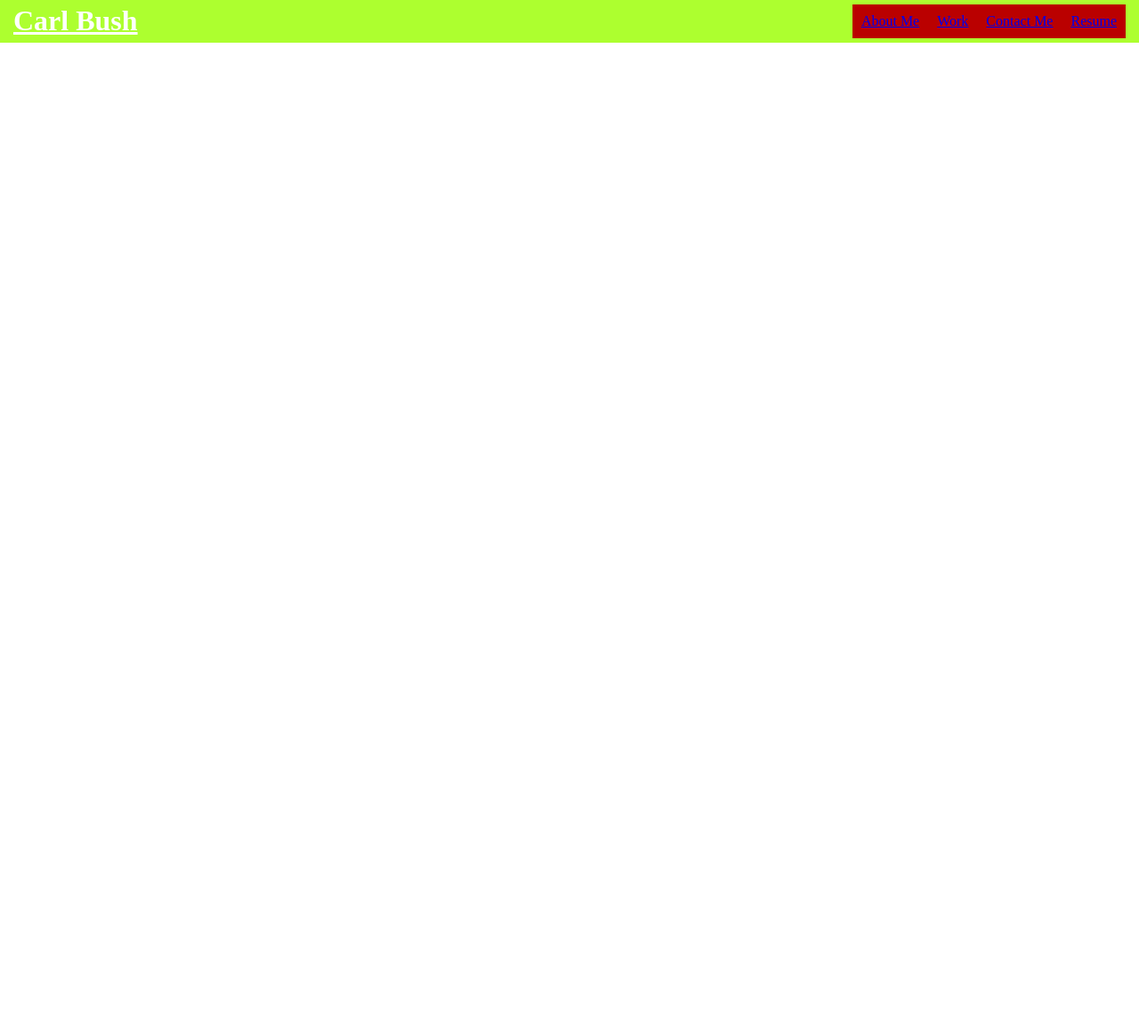
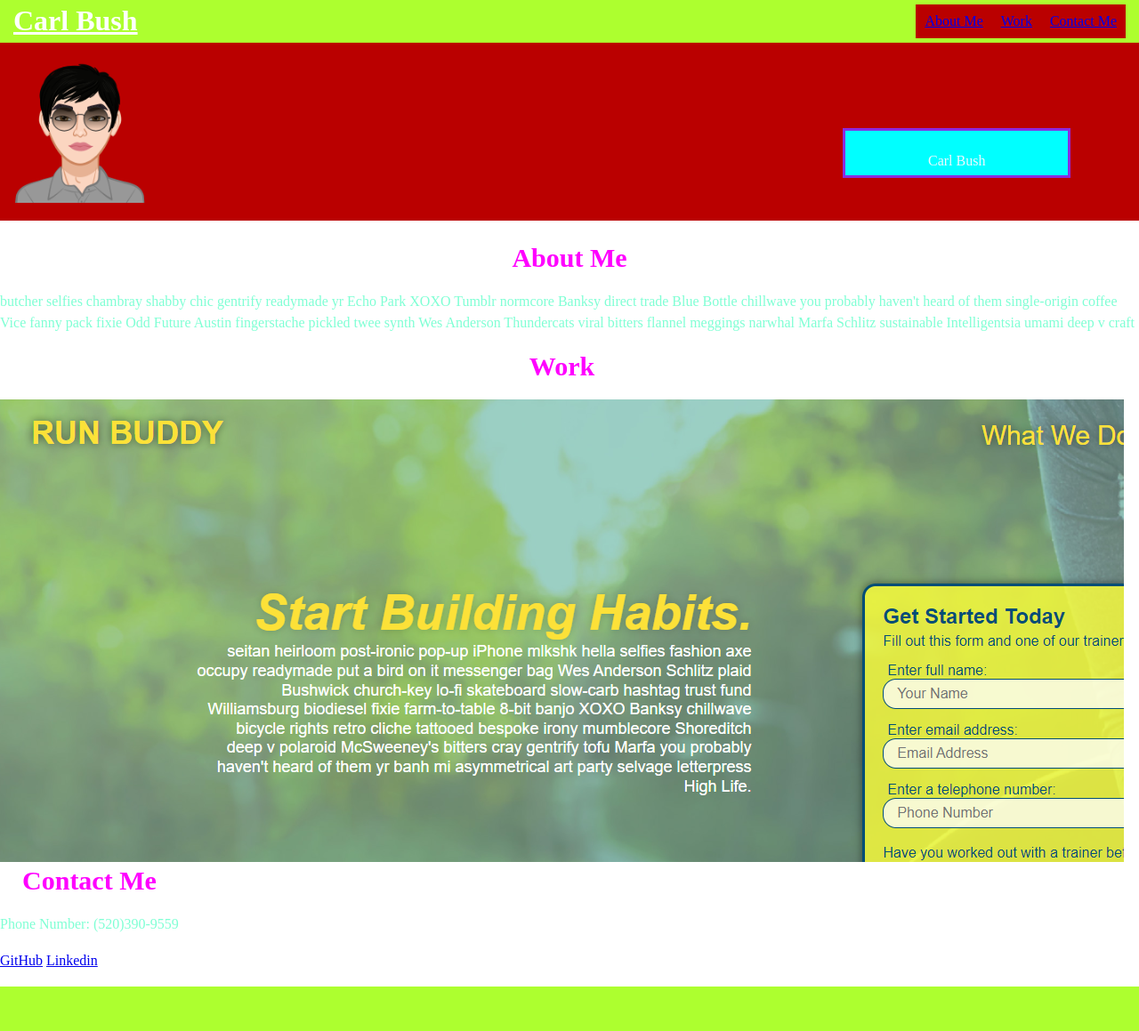
Before and after one commit to CarlBush/Portfolio, a plain HTML site: page index.html in a window 1280 px wide. Shown: the whole page at 89% size. Before the commit the page ends 800 px from the top, so only its background shows below. Drawn offline with Linux system fonts and the light colour scheme.

Commit message:
main elements done

```diff
--- a/assets/css/style.css
+++ b/assets/css/style.css
@@ -20,7 +20,7 @@ header div{
     background-color: greenyellow;
 }
 
-header nav {
+header nav{
     display: flex;
     background-image: linear-gradient(#ba0000,#ba0000);
 }
@@ -36,10 +36,82 @@ header div nav a {
 
 
 
-//*.hero{
-    background-image: url("../images/Abstract_BG.jpg");
+.hero{
+    background-color: #ba0000;
     margin: 0;
-    height: 250px;
+    height: 200px;
     margin-bottom: 25px;
     background-size: cover;
     background-position: center;
+    display:flex;
+    justify-content: space-between;
+
+}
+
+.hero img{
+    max-height: 90%;
+    max-width: 90%;
+}
+
+.hero p{
+    color:aliceblue;
+    background-color: aqua;
+    border-style: solid;
+    border-width: 3px;
+    border-color:blueviolet;
+    text-align: center;
+    padding: 25px;
+    width: 20%;
+    margin: 7.5% 6% 4% 4%;
+    flex-wrap: wrap;
+    justify-content: center;
+}
+
+.sub-title {
+
+}
+
+.sub-title h2{
+    font-size: 30px;
+    text-align: center;
+    color:magenta;
+    padding-bottom: 20px;
+
+}
+
+.sub-title p{
+    line-height: 1.5;
+    color:aquamarine;
+    padding-bottom: 20px;
+}
+
+.aboutme{
+    display: flex;
+    flex-wrap: wrap;
+}
+
+.work{
+    display:flex;
+    flex-wrap: wrap;
+}
+
+.contact{
+    display: flex;
+    flex-wrap: wrap;
+}
+
+.work-main-img{
+
+    width: 30%;
+    height: 30%;
+}
+
+
+footer{
+    background-color: greenyellow;
+    padding: 5px 15px;
+    display: flex;
+    justify-content: space-between;
+    min-height: 50px;
+    margin-top: 20px;
+}
--- a/index.html
+++ b/index.html
@@ -14,17 +14,47 @@
                     <a href ="#about"">About Me</a>
                     <a href ="#work"">Work</a>
                     <a href ="#contact"">Contact Me</a>
-                    <a href ="#resume"">Resume</a>
                 </nav>
             </div>
         </header>
 
-        <figure class="hero"></figure>
 
-    <section>
+            <figure class="hero">
+                <img src="./assets/images/avatar.png" alt="Carl Bush avatar"/>
+                <p>Carl Bush</p>
+            </figure>
 
-    </section>
+        <main class="sub-title">
 
+            <section id="about" class="aboutme">
+                <div>
+                    <h2>About Me</h2>
+                    <p>butcher selfies chambray shabby chic gentrify readymade yr Echo Park XOXO Tumblr normcore Banksy direct trade Blue Bottle chillwave you probably haven't heard of them single-origin coffee Vice fanny pack fixie Odd Future Austin fingerstache pickled twee synth Wes Anderson Thundercats viral bitters flannel meggings narwhal Marfa Schlitz sustainable Intelligentsia umami deep v craft</p>
+                </div>
+            </section>
 
+            <section id="work" class="work">
+                <div>
+                    <h2>Work</h2>
+                    <div class="work-main-img">
+                        <img src="./assets/images/runbuddy2.png" alt="run buddy website"/>
+                    </div>
+                </div>
+            </section>
+
+            <section id="contact" class="contact">
+                <div>
+                    <h2>Contact Me</h2>
+                    <p>Phone Number: (520)390-9559</p>
+                    <a href ="https://github.com/CarlBush">GitHub</a>
+                    <a href ="https://www.linkedin.com/">Linkedin</a>
+                </div>
+            </section>
+
+        </main>
+
+        <footer>
+
+        </footer>
     </body>
 </html>
```
Also changed, not shown: assets/images/avatar.png (added), assets/images/runbuddy.png (added), assets/images/runbuddy2.png (added).
